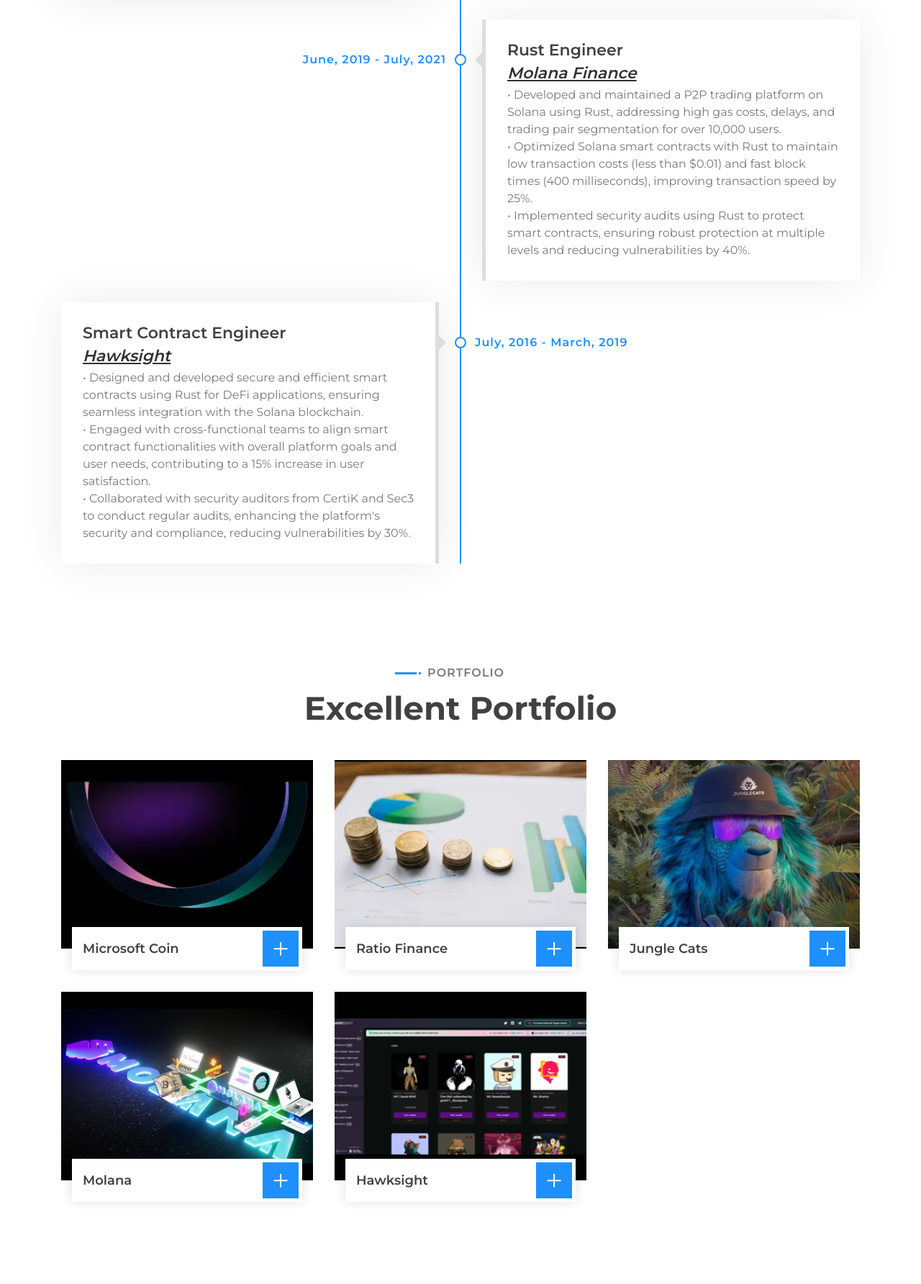
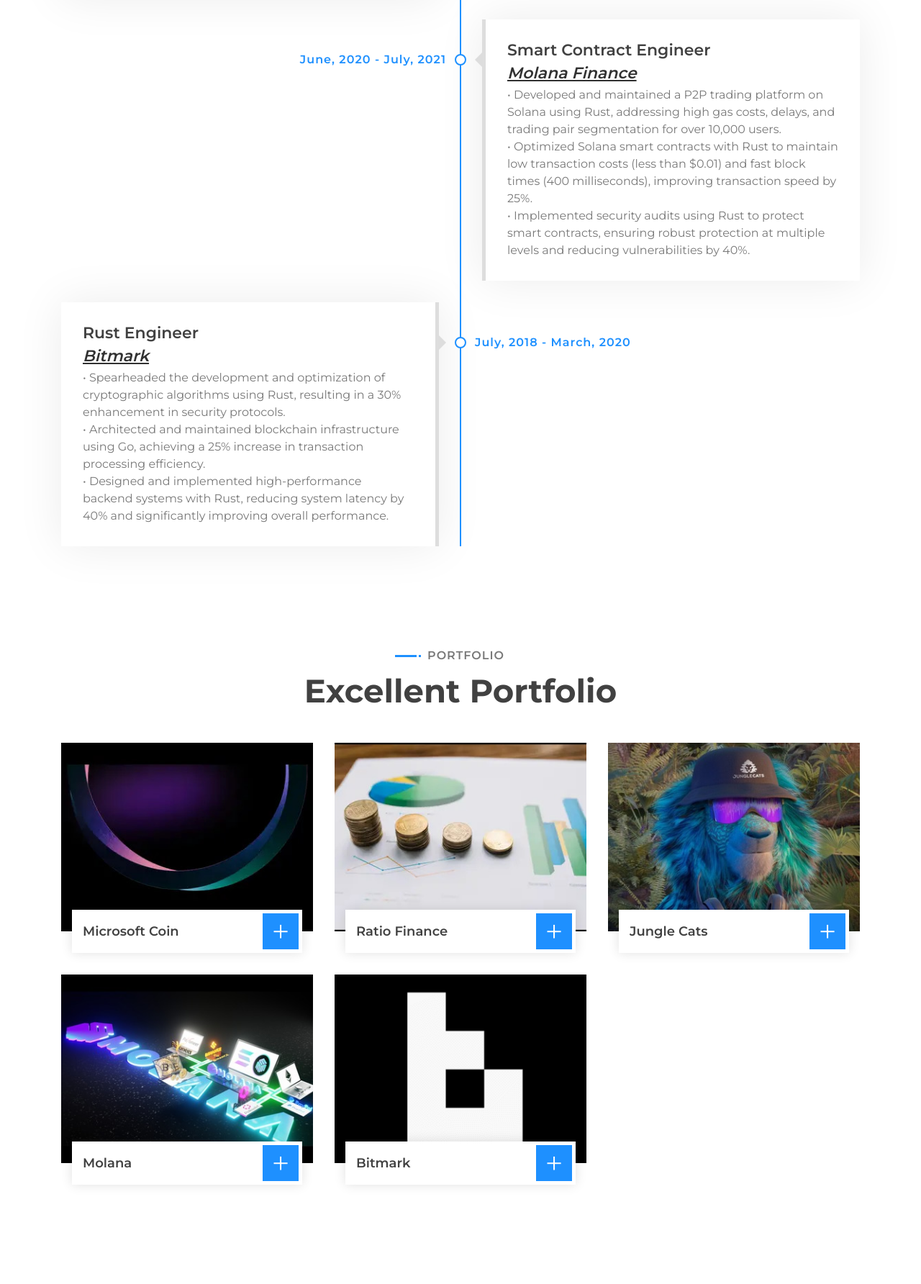
Before and after one commit to rust-solman/lussipetelius, a plain HTML site: page index.html in a window 1280 px wide. Shown: the part 3059-4843 px from the top of the page at 72% size. Drawn offline with nearby package versions, Linux system fonts and the light colour scheme.

Commit message:
fix: correct experience

```diff
--- a/index.html
+++ b/index.html
@@ -219,19 +219,19 @@
                     <div class="timeline-item left wow slideInLeft" data-wow-delay="0.1s">
                         <div class="timeline-text">
                             <div class="timeline-date">August, 2021 - September, 2022</div>
-                            <h2>Senior Rust Engineer</h2>
+                            <h2>Blockchain Engineer</h2>
                             <h2 style="font-style: italic;"><a href="https://linktr.ee/jungle_cats" target="_blank"><u>Jungle Cats</u></a></h2>
                             <p>
                                 • Developed the 'Jungle Safari' roadmap using Rust and Solidity, enabling NFT holders to yield $GROAR and unlock new areas.<br />
-                                • Optimized Solana smart contracts, reducing transaction costs and processing times by 20%, and facilitated the successful airdrop of 3,800 Lionesses to 5,500 Lion holders using those.<br />
+                                • Optimized smart contracts on Solana and Ethereum, reducing transaction costs and processing times by 20%, and facilitated the successful airdrop of 3,800 Lionesses to 5,500 Lion holders using those.<br />
                                 • Collaborated with a front-end team of 6 using React and TypeScript to integrate backend functionalities, and managed a codebase of over 50,000 lines and version control using Git and GitHub to ensure smooth collaboration and deployment.<br />
                             </p>
                         </div>
                     </div>
                     <div class="timeline-item right wow slideInRight" data-wow-delay="0.1s">
                         <div class="timeline-text">
-                            <div class="timeline-date">June, 2019 - July, 2021</div>
-                            <h2>Rust Engineer</h2>
+                            <div class="timeline-date">June, 2020 - July, 2021</div>
+                            <h2>Smart Contract Engineer</h2>
                             <h2 style="font-style: italic;"><a href="https://molana.finance" target="_blank"><u>Molana Finance</u></a></h2>
                             <p>
                                 • Developed and maintained a P2P trading platform on Solana using Rust, addressing high gas costs, delays, and trading pair segmentation for over 10,000 users.<br />
@@ -242,13 +242,13 @@
                     </div>
                     <div class="timeline-item left wow slideInLeft" data-wow-delay="0.1s">
                         <div class="timeline-text">
-                            <div class="timeline-date">July, 2016 - March, 2019</div>
-                            <h2>Smart Contract Engineer</h2>
-                            <h2 style="font-style: italic;"><a href="https://hawksight.co" target="_blank"><u>Hawksight</u></a></h2>
+                            <div class="timeline-date">July, 2018 - March, 2020</div>
+                            <h2>Rust Engineer</h2>
+                            <h2 style="font-style: italic;"><a href="https://bitmark.com" target="_blank"><u>Bitmark</u></a></h2>
                             <p>
-                                • Designed and developed secure and efficient smart contracts using Rust for DeFi applications, ensuring seamless integration with the Solana blockchain.<br />
-                                • Engaged with cross-functional teams to align smart contract functionalities with overall platform goals and user needs, contributing to a 15% increase in user satisfaction.<br />
-                                • Collaborated with security auditors from CertiK and Sec3 to conduct regular audits, enhancing the platform's security and compliance, reducing vulnerabilities by 30%.<br />
+                                • Spearheaded the development and optimization of cryptographic algorithms using Rust, resulting in a 30% enhancement in security protocols.<br />
+                                • Architected and maintained blockchain infrastructure using Go, achieving a 25% increase in transaction processing efficiency.<br />
+                                • Designed and implemented high-performance backend systems with Rust, reducing system latency by 40% and significantly improving overall performance.<br />
                             </p>
                         </div>
                     </div>
@@ -313,11 +313,11 @@
                     <div class="col-lg-4 col-md-6 col-sm-12 portfolio-item filter-1 wow fadeInUp" data-wow-delay="1s">
                         <div class="portfolio-wrap">
                             <div class="portfolio-img">
-                                <a href="https://hawksight.co" target="_blank"><img src="img/hawksight.png" alt="Image"></a>
+                                <a href="https://bitmark.com" target="_blank"><img src="img/bitmark.png" alt="Image"></a>
                             </div>
                             <div class="portfolio-text">
-                                <h3>Hawksight</h3>
-                                <a class="btn" href="img/hawksight.png" data-lightbox="portfolio">+</a>
+                                <h3>Bitmark</h3>
+                                <a class="btn" href="img/bitmark.png" data-lightbox="portfolio">+</a>
                             </div>
                         </div>
                     </div>
```
Also changed, not shown: img/bitmark.png (added), img/hawksight.png (deleted), 1 other file.
